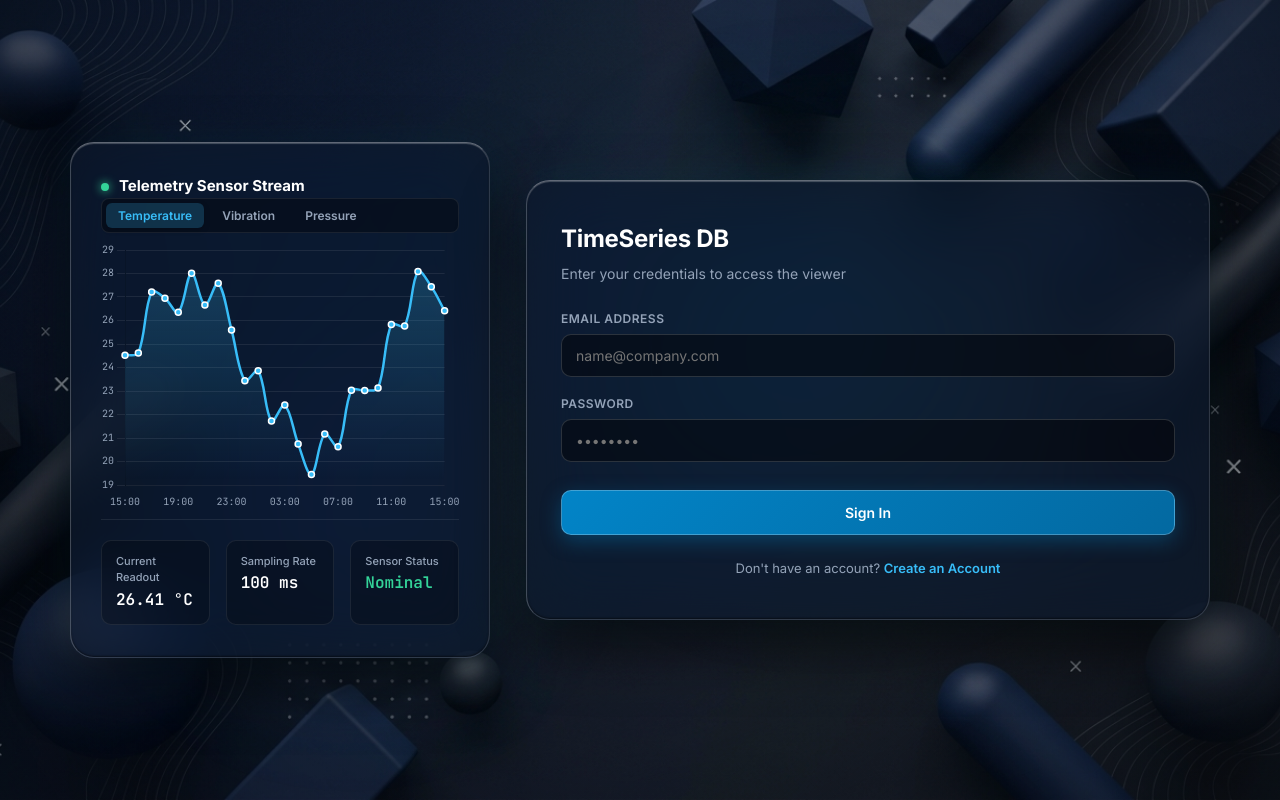
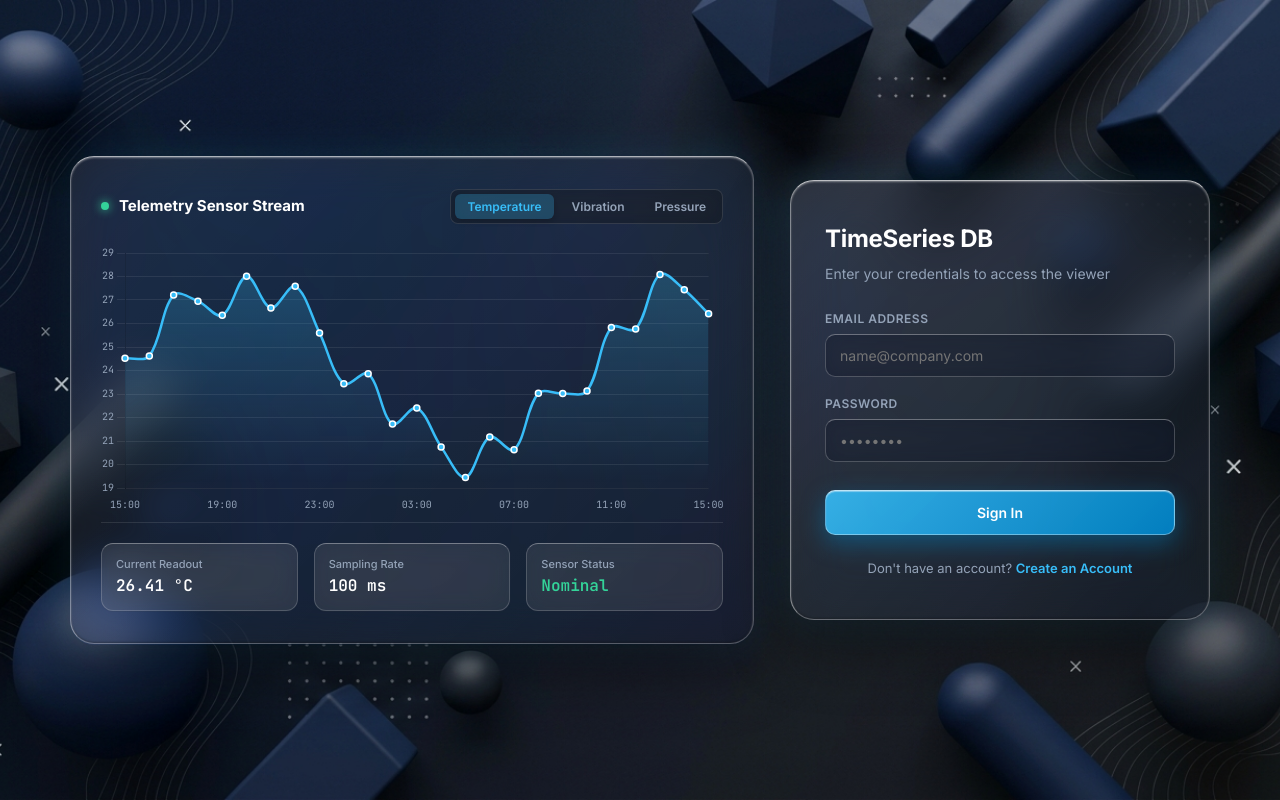
Before and after one commit to hellparadise404-cmd/timeseries-database, a plain HTML site: page index.html in a window 1280 px wide. Drawn offline with nearby package versions, Linux system fonts and the light colour scheme.

Commit message:
feat: add css/style.css

```diff
--- a/css/style.css
+++ b/css/style.css
@@ -37,14 +37,19 @@ body {
     line-height: 1.5;
 }
 
-/* Atmospheric liquid overlay for modern abstract dark navy aesthetic */
-body::before {
+/* Atmospheric liquid overlay ONLY on dashboard for data visibility */
+body.dashboard-page::before {
     content: '';
     position: fixed;
     inset: 0;
-    background: radial-gradient(circle at 50% 50%, rgba(56, 189, 248, 0.03) 0%, rgba(8, 15, 28, 0.35) 70%, rgba(5, 10, 20, 0.55) 100%);
+    background: radial-gradient(circle at 50% 50%, rgba(56, 189, 248, 0.03) 0%, rgba(8, 15, 28, 0.45) 70%, rgba(5, 10, 20, 0.7) 100%);
     pointer-events: none;
     z-index: 0;
+}
+
+/* On auth / login pages, NO overlay: background is 100% visible and vivid */
+body.auth-page::before {
+    display: none !important;
 }
 
 .platform-app {
@@ -170,39 +175,11 @@ body::before {
     padding: 40px 32px;
     position: relative;
     z-index: 1;
-    overflow: hidden;
-}
-
-/* Ambient liquid light glow spots */
-.auth-split-layout::before {
-    content: '';
-    position: absolute;
-    width: 650px;
-    height: 450px;
-    background: radial-gradient(circle, rgba(56, 189, 248, 0.16) 0%, rgba(2, 132, 199, 0.04) 50%, transparent 70%);
-    top: 15%;
-    right: 10%;
-    filter: blur(70px);
-    pointer-events: none;
-    z-index: -1;
-}
-
-.auth-split-layout::after {
-    content: '';
-    position: absolute;
-    width: 500px;
-    height: 400px;
-    background: radial-gradient(circle, rgba(99, 102, 241, 0.12) 0%, rgba(56, 189, 248, 0.03) 50%, transparent 70%);
-    bottom: 12%;
-    left: 8%;
-    filter: blur(70px);
-    pointer-events: none;
-    z-index: -1;
 }
 
 .auth-split-container {
     display: grid;
-    grid-template-columns: 420px 1fr;
+    grid-template-columns: 1fr 420px;
     gap: 36px;
     max-width: 1140px;
     width: 100%;
@@ -211,18 +188,18 @@ body::before {
     z-index: 2;
 }
 
-/* Left Login Card (Liquid Glass) */
+/* Right Login Card (Liquid Glass) */
 .liquid-glass-card {
-    background: rgba(14, 25, 44, 0.72);
-    backdrop-filter: blur(30px) saturate(200%);
-    -webkit-backdrop-filter: blur(30px) saturate(200%);
-    border: 1px solid rgba(255, 255, 255, 0.15);
-    border-top: 1px solid rgba(255, 255, 255, 0.35);
-    border-left: 1px solid rgba(255, 255, 255, 0.22);
-    box-shadow: inset 0 1px 1px rgba(255, 255, 255, 0.25),
-                inset 0 -1px 2px rgba(0, 0, 0, 0.5),
-                0 25px 60px rgba(0, 0, 0, 0.65),
-                0 0 40px rgba(56, 189, 248, 0.08);
+    background: linear-gradient(135deg, rgba(255, 255, 255, 0.12) 0%, rgba(255, 255, 255, 0.02) 100%), rgba(10, 18, 36, 0.35);
+    backdrop-filter: blur(24px) saturate(200%);
+    -webkit-backdrop-filter: blur(24px) saturate(200%);
+    border: 1px solid rgba(255, 255, 255, 0.28);
+    border-top: 1px solid rgba(255, 255, 255, 0.7);
+    border-left: 1px solid rgba(255, 255, 255, 0.45);
+    box-shadow: 0 25px 65px rgba(0, 0, 0, 0.45),
+                inset 0 1px 2px rgba(255, 255, 255, 0.4),
+                inset 0 -1px 2px rgba(0, 0, 0, 0.3),
+                0 0 40px rgba(56, 189, 248, 0.16);
     border-radius: 24px;
     padding: 40px 34px;
     position: relative;
@@ -230,10 +207,11 @@ body::before {
 }
 
 .liquid-glass-card:hover {
-    box-shadow: inset 0 1px 1px rgba(255, 255, 255, 0.3),
-                inset 0 -1px 2px rgba(0, 0, 0, 0.5),
-                0 30px 70px rgba(0, 0, 0, 0.7),
-                0 0 50px rgba(56, 189, 248, 0.14);
+    box-shadow: 0 30px 75px rgba(0, 0, 0, 0.55),
+                inset 0 1px 2px rgba(255, 255, 255, 0.5),
+                inset 0 -1px 2px rgba(0, 0, 0, 0.3),
+                0 0 55px rgba(56, 189, 248, 0.25);
+    transform: translateY(-2px);
 }
 
 .liquid-glass-card h1 {
@@ -267,8 +245,10 @@ body::before {
 .form-group input {
     width: 100%;
     padding: 12px 14px;
-    background: rgba(0, 0, 0, 0.45);
-    border: 1px solid rgba(255, 255, 255, 0.15);
+    background: rgba(10, 18, 36, 0.4);
+    border: 1px solid rgba(255, 255, 255, 0.22);
+    border-top: 1px solid rgba(255, 255, 255, 0.35);
+    backdrop-filter: blur(10px);
     border-radius: 10px;
     font-size: 14px;
     color: #ffffff;
@@ -289,29 +269,30 @@ input:-webkit-autofill:active {
 
 .form-group input:focus {
     border-color: var(--accent);
-    box-shadow: 0 0 0 3px rgba(56, 189, 248, 0.25);
-    background: rgba(0, 0, 0, 0.65);
+    box-shadow: 0 0 0 3px rgba(56, 189, 248, 0.3), 0 0 16px rgba(56, 189, 248, 0.35);
+    background: rgba(10, 18, 36, 0.65);
 }
 
 .btn-liquid-primary {
     width: 100%;
     padding: 13px;
-    background: linear-gradient(135deg, #0284c7, #0369a1);
+    background: linear-gradient(135deg, rgba(56, 189, 248, 0.9), rgba(2, 132, 199, 0.95));
     color: #ffffff;
-    border: 1px solid rgba(255, 255, 255, 0.25);
+    border: 1px solid rgba(255, 255, 255, 0.35);
+    border-top: 1px solid rgba(255, 255, 255, 0.7);
     border-radius: 10px;
     font-size: 14px;
     font-weight: 600;
     font-family: inherit;
     cursor: pointer;
     transition: all 0.2s ease;
-    box-shadow: 0 6px 20px rgba(2, 132, 199, 0.35);
+    box-shadow: 0 8px 25px rgba(2, 132, 199, 0.45), inset 0 1px 1px rgba(255, 255, 255, 0.4);
     margin-top: 10px;
 }
 
 .btn-liquid-primary:hover {
-    background: linear-gradient(135deg, #0ea5e9, #0284c7);
-    box-shadow: 0 8px 25px rgba(2, 132, 199, 0.5);
+    background: linear-gradient(135deg, #38bdf8, #0284c7);
+    box-shadow: 0 10px 30px rgba(56, 189, 248, 0.55), inset 0 1px 1px rgba(255, 255, 255, 0.5);
     transform: translateY(-1px);
 }
 
@@ -338,18 +319,18 @@ input:-webkit-autofill:active {
     text-decoration: underline;
 }
 
-/* Right Interactive Preview Panel (Liquid Glass Showcase) */
+/* Left Interactive Preview Panel (Liquid Glass Showcase) */
 .glass-showcase {
-    background: rgba(14, 25, 44, 0.72);
-    backdrop-filter: blur(30px) saturate(200%);
-    -webkit-backdrop-filter: blur(30px) saturate(200%);
-    border: 1px solid rgba(255, 255, 255, 0.15);
-    border-top: 1px solid rgba(255, 255, 255, 0.35);
-    border-left: 1px solid rgba(255, 255, 255, 0.22);
-    box-shadow: inset 0 1px 1px rgba(255, 255, 255, 0.25),
-                inset 0 -1px 2px rgba(0, 0, 0, 0.5),
-                0 25px 60px rgba(0, 0, 0, 0.65),
-                0 0 40px rgba(56, 189, 248, 0.08);
+    background: linear-gradient(135deg, rgba(255, 255, 255, 0.1) 0%, rgba(255, 255, 255, 0.02) 100%), rgba(10, 18, 36, 0.3);
+    backdrop-filter: blur(24px) saturate(200%);
+    -webkit-backdrop-filter: blur(24px) saturate(200%);
+    border: 1px solid rgba(255, 255, 255, 0.25);
+    border-top: 1px solid rgba(255, 255, 255, 0.65);
+    border-left: 1px solid rgba(255, 255, 255, 0.4);
+    box-shadow: 0 25px 65px rgba(0, 0, 0, 0.45),
+                inset 0 1px 2px rgba(255, 255, 255, 0.4),
+                inset 0 -1px 2px rgba(0, 0, 0, 0.3),
+                0 0 40px rgba(56, 189, 248, 0.14);
     border-radius: 24px;
     padding: 32px 30px;
     display: flex;
@@ -362,13 +343,11 @@ input:-webkit-autofill:active {
 }
 
 .glass-showcase:hover {
-    box-shadow: inset 0 1px 1px rgba(255, 255, 255, 0.3),
-                inset 0 -1px 2px rgba(0, 0, 0, 0.5),
-                0 30px 70px rgba(0, 0, 0, 0.7),
-                0 0 50px rgba(56, 189, 248, 0.14);
-}
-    position: relative;
-    overflow: hidden;
+    box-shadow: 0 30px 75px rgba(0, 0, 0, 0.55),
+                inset 0 1px 2px rgba(255, 255, 255, 0.5),
+                inset 0 -1px 2px rgba(0, 0, 0, 0.3),
+                0 0 55px rgba(56, 189, 248, 0.22);
+    transform: translateY(-2px);
 }
 
 .showcase-header {
@@ -402,10 +381,11 @@ input:-webkit-autofill:active {
 .showcase-metrics-tabs {
     display: flex;
     gap: 6px;
-    background: rgba(0, 0, 0, 0.35);
+    background: rgba(0, 0, 0, 0.25);
     padding: 4px;
     border-radius: 8px;
-    border: 1px solid rgba(255, 255, 255, 0.08);
+    border: 1px solid rgba(255, 255, 255, 0.12);
+    backdrop-filter: blur(10px);
 }
 
 .showcase-tab {
@@ -422,7 +402,7 @@ input:-webkit-autofill:active {
 }
 
 .showcase-tab.active {
-    background: rgba(56, 189, 248, 0.2);
+    background: rgba(56, 189, 248, 0.25);
     color: var(--accent);
     box-shadow: 0 2px 6px rgba(0, 0, 0, 0.2);
 }
@@ -438,13 +418,15 @@ input:-webkit-autofill:active {
     grid-template-columns: repeat(3, 1fr);
     gap: 16px;
     padding-top: 20px;
-    border-top: 1px solid rgba(255, 255, 255, 0.08);
+    border-top: 1px solid rgba(255, 255, 255, 0.1);
 }
 
 .showcase-stat-item {
-    background: rgba(0, 0, 0, 0.25);
-    border: 1px solid rgba(255, 255, 255, 0.08);
-    border-radius: 10px;
+    background: rgba(255, 255, 255, 0.08);
+    border: 1px solid rgba(255, 255, 255, 0.18);
+    border-top: 1px solid rgba(255, 255, 255, 0.35);
+    backdrop-filter: blur(12px);
+    border-radius: 12px;
     padding: 12px 14px;
 }
 
```
